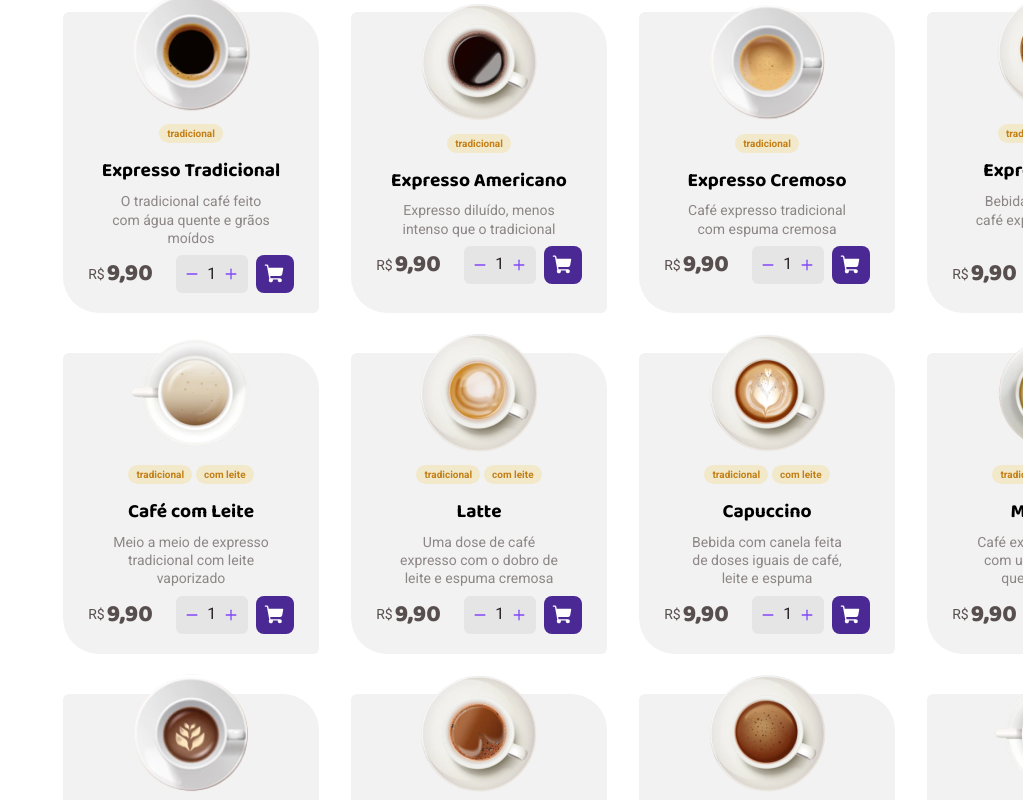
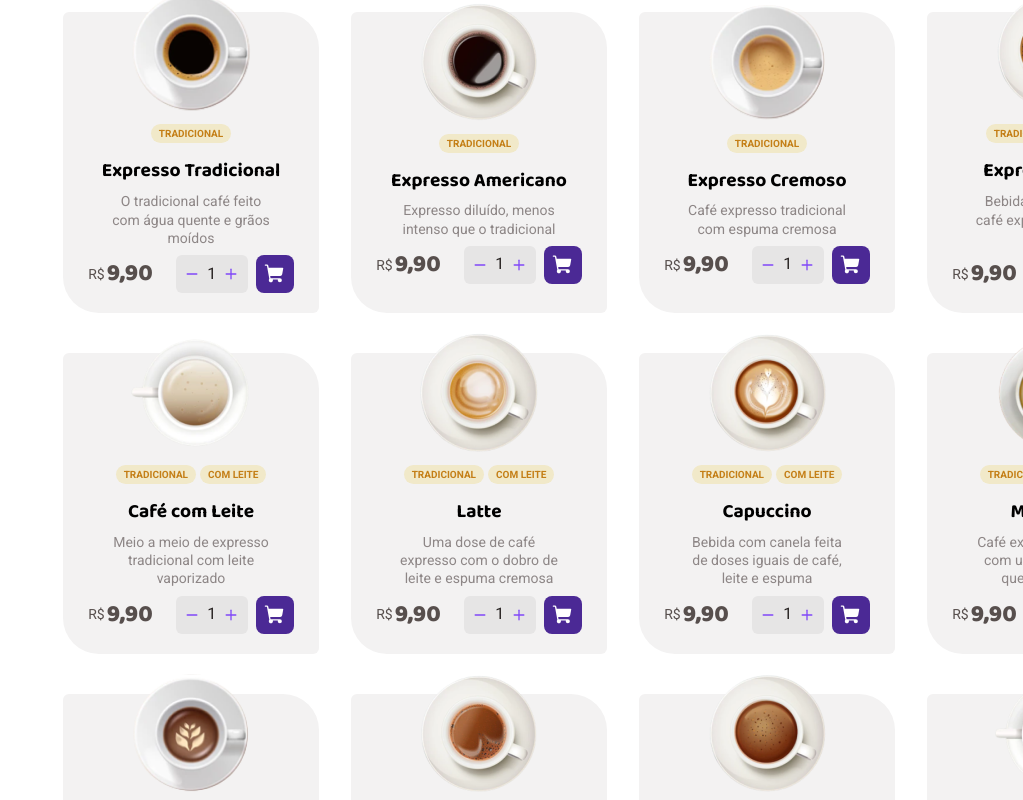
Before and after one commit to vinicsperes/coffee-delivery, a React (Vite) app: page / in a window 1280 px wide. Shown: the part 920-1720 px from the top of the page, without its empty margins (257-1280 px from the left). Built offline with nearby package versions, Linux system fonts and the light colour scheme.

Commit message:
Convert to upper case the card tags

```diff
--- a/src/pages/Home/components/CardCoffee/index.tsx
+++ b/src/pages/Home/components/CardCoffee/index.tsx
@@ -28,7 +28,11 @@ export function CardCoffee({ coffee }: CardCoffeeProps) {
       />
       <div className="tagList">
         {coffee.tags.map((tag) => {
-          return <CoffeeTag key={`${coffee.id}-${tag}`}>{tag}</CoffeeTag>
+          return (
+            <CoffeeTag key={`${coffee.id}-${tag}`}>
+              {tag.toUpperCase()}
+            </CoffeeTag>
+          )
         })}
       </div>
       <></>
```
